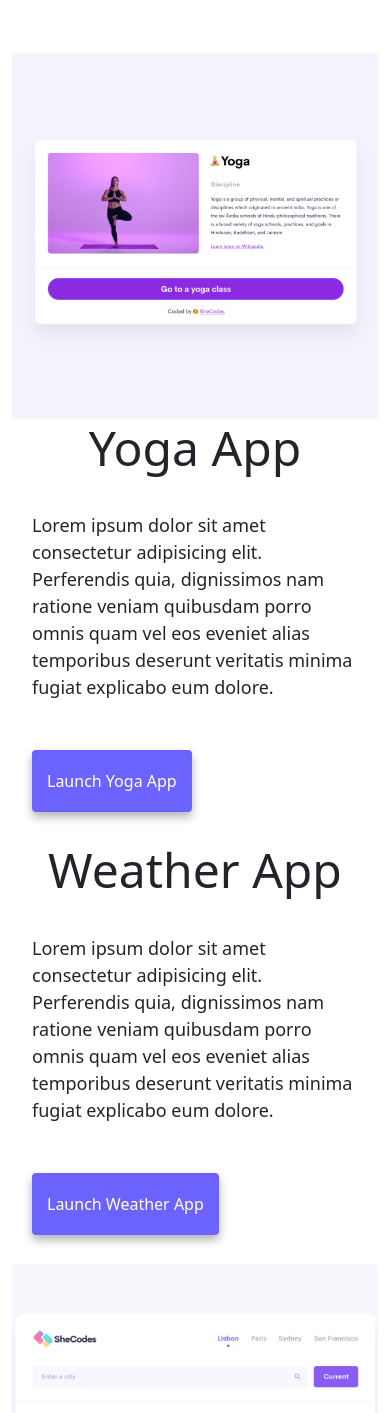
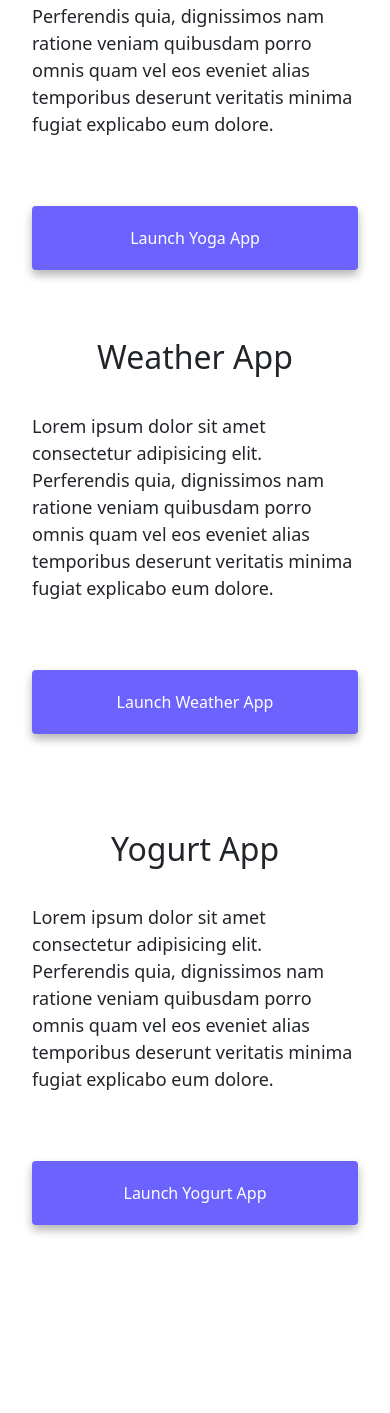
Before and after one commit to Ltran574/Porfolio-Draft, a plain HTML site: page index.html in a window 390 px wide. Shown: the part 587-2000 px from the top of the page. After the commit the page ends 1832 px from the top, so only its background shows below. Drawn offline with nearby package versions, Linux system fonts and the light colour scheme.

Commit message:
made the website a lot more responsive

```diff
--- a/index.html
+++ b/index.html
@@ -75,7 +75,7 @@
         <div class="col-md-6">
           <img
             src="/images/yoga.png"
-            class="img-fluid rounded"
+            class="img-fluid rounded d-none d-sm-block"
             alt="yoga-app"
           />
         </div>
@@ -88,7 +88,11 @@
             explicabo eum dolore.
           </p>
           <div class="app-links mt-5">
-            <a href="#" class="primary-link" title="Launch Yoga App">
+            <a
+              href="#"
+              class="primary-link project-link"
+              title="Launch Yoga App"
+            >
               Launch Yoga App
             </a>
           </div>
@@ -104,29 +108,33 @@
             explicabo eum dolore.
           </p>
           <div class="app-links mb-5 mt-5">
-            <a href="#" class="primary-link" title="Launch Weather App">
+            <a
+              href="#"
+              class="primary-link project-link"
+              title="Launch Weather App"
+            >
               Launch Weather App
             </a>
           </div>
         </div>
-        <div class="col-md-6">
+        <div class="col-sm-6">
           <img
             src="/images/weather.png"
-            class="img-fluid rounded"
+            class="img-fluid rounded d-none d-sm-block"
             alt="weather-app"
           />
         </div>
       </div>
 
       <div class="row mt-5">
-        <div class="col-md-6">
+        <div class="col-sm-6">
           <img
             src="/images/yogurt.png"
-            class="img-fluid rounded"
+            class="img-fluid rounded d-none d-sm-block"
             alt="yogurt-app"
           />
         </div>
-        <div class="col-md-6">
+        <div class="col-sm-6">
           <h2 class="mb-3">Yogurt App</h2>
           <p>
             Lorem ipsum dolor sit amet consectetur adipisicing elit. Perferendis
@@ -135,7 +143,11 @@
             explicabo eum dolore.
           </p>
           <div class="app-links mt-5">
-            <a href="#" class="primary-link" title="launch yogurt app">
+            <a
+              href="#"
+              class="primary-link project-link"
+              title="launch yogurt app"
+            >
               Launch Yogurt App
             </a>
           </div>
--- a/style.css
+++ b/style.css
@@ -98,3 +98,20 @@ p {
   text-align: center;
   margin-top: 40px;
 }
+
+@media (max-width: 576px) {
+  h1 {
+    font-size: 48px;
+    line-height: 1.5;
+  }
+
+  h2 {
+    font-size: 32px;
+  }
+
+  .project-link {
+    display: block;
+    text-align: center;
+    margin: 0 20px;
+  }
+}
```
Also changed, not shown: about.html (+6 -6 lines).
